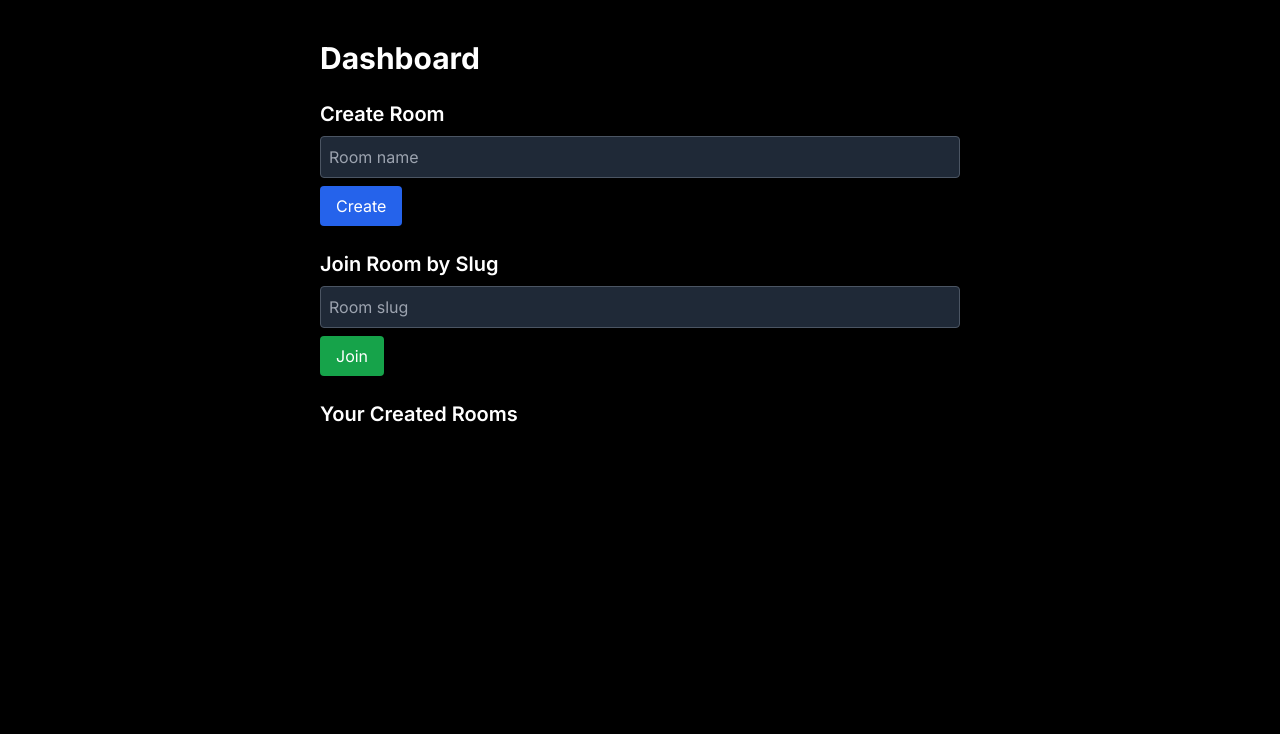
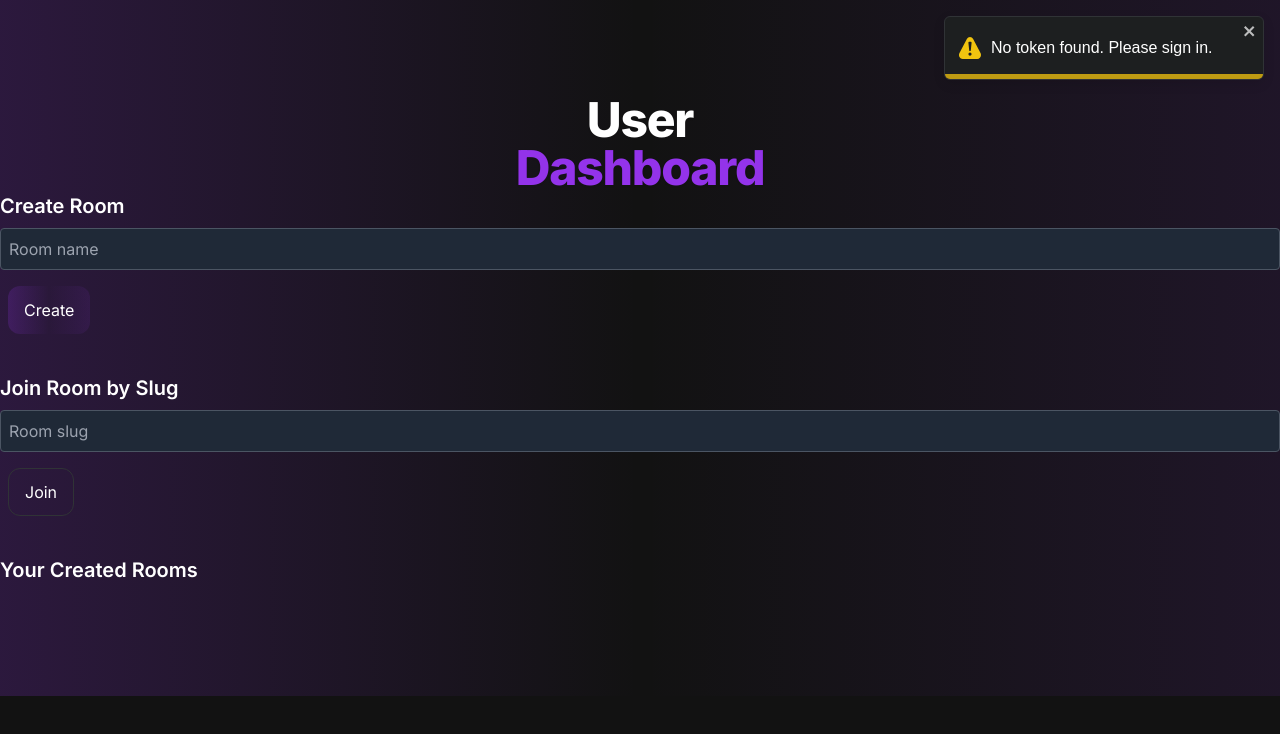
Before and after one commit to dveo26/droodle, a Next.js app in the folder doodle/apps/excelidraw-frontend/: page /dashboard in a window 1280 px wide. Shown: the top 734 px of the page. Built offline with nearby package versions, Linux system fonts and the light colour scheme.

Commit message:
frontend ui done

```diff
--- a/doodle/apps/excelidraw-frontend/app/dashboard/page.tsx
+++ b/doodle/apps/excelidraw-frontend/app/dashboard/page.tsx
@@ -3,11 +3,17 @@
 import { useState, useEffect } from "react";
 import { useRouter } from "next/navigation";
 import api from "@/components/api";
+import { toast ,ToastContainer} from "react-toastify";
+import { Button } from "@repo/ui/button";
+interface Room {
+  id: string;
+  slug: string;
+}
 
 export default function DashboardPage() {
   const [roomName, setRoomName] = useState("");
   const [roomSlug, setRoomSlug] = useState("");
-  const [rooms, setRooms] = useState<any[]>([]);
+  const [rooms, setRooms] = useState<Room[]>([]);
   const router = useRouter();
 
   useEffect(() => {
@@ -15,11 +21,10 @@ export default function DashboardPage() {
 
     const token = localStorage.getItem("token");
     if (!token) {
-      console.log("No token found in localStorage");
+      toast.warning("No token found. Please sign in.");
       return;
     }
 
-    console.log("Token before request:", token);
     try {
       const payload = JSON.parse(atob(token.split(".")[1]));
       console.log("Decoded JWT:", payload);
@@ -30,73 +35,95 @@ export default function DashboardPage() {
     api
       .get("/user/rooms", {
         headers: {
-          Authorization: `${token}`,
+          Authorization: `Bearer ${token}`,
         },
       })
       .then((res) => {
         if (res.data.success) setRooms(res.data.rooms);
       })
       .catch((error) => {
-        console.error("Failed to fetch rooms:", error.response?.data || error);
+        toast.error(
+          error.response?.data?.message || "Failed to fetch your rooms"
+        );
+        console.error("Failed to fetch rooms:", error);
       });
   }, []);
 
   const createRoom = async () => {
     const token = localStorage.getItem("token");
     if (!token) {
-      alert("Please sign in first");
+      toast.error("Please sign in first");
       return;
     }
 
     try {
-      console.log("Creating room with token:", token);
       const res = await api.post(
         "/room",
         { name: roomName },
         {
           headers: {
-            Authorization: ` ${token}`,
+            Authorization: `Bearer ${token}`,
             "Content-Type": "application/json",
           },
         }
       );
       if (res.data.success) {
+        toast.success("Room created successfully!");
         router.push(`/canvas/${res.data.roomId}`);
       }
-    } catch (err: any) {
-      console.error("Create room error:", err.response?.data || err);
-      alert(err?.response?.data?.message || "Failed to create room");
+    } catch (err: unknown) {
+      if (
+        err &&
+        typeof err === "object" &&
+        "response" in err &&
+        err.response &&
+        typeof err.response === "object" &&
+        "data" in err.response
+      ) {
+        // @ts-expect-error: err is typed as unknown but we expect it to have a response property here
+        toast.error(err.response.data?.message || "Failed to create room");
+      } else {
+        toast.error("Failed to create room");
+      }
     }
   };
 
   const joinRoom = async () => {
     const token = localStorage.getItem("token");
     if (!token) {
-      alert("Please sign in first");
+      toast.error("Please sign in first");
       return;
     }
 
     try {
       const res = await api.get(`/room/${roomSlug}`, {
         headers: {
-          Authorization: `${token}`,
+          Authorization: `Bearer ${token}`,
         },
       });
       if (res.data.success && res.data.room?.id) {
+        toast.success("Joined room successfully!");
         router.push(`/canvas/${res.data.room.id}`);
       } else {
-        alert("Room not found");
+        toast.warning("Room not found");
       }
     } catch (e) {
       console.error("Join room error:", e);
-      alert("Failed to join room");
+      toast.error("Failed to join room");
     }
   };
 
   return (
-    <div className="max-w-2xl mx-auto px-4 py-10 text-white">
-      <h1 className="text-3xl font-bold mb-6">Dashboard</h1>
-
+    <>
+      <div className="max-w- mx-auto text-white py-24 bg-gradient-to-r from-primary/20 via-transparent to-primary/10">
+      <div className="text-center max-w-3xl mx-auto">
+              <h1 className="text-6xl sm:text-5xl font-extrabold leading-tight tracking-tight drop-shadow-sm">
+                User
+                <span className="text-primary block drop-shadow-[0_0_12px_rgba()]">
+                  Dashboard
+                </span>
+              </h1>
+</div>
         {/* Create Room */}
         <div className="mb-6">
           <h2 className="text-xl font-semibold">Create Room</h2>
@@ -106,12 +133,16 @@ export default function DashboardPage() {
             value={roomName}
             onChange={(e) => setRoomName(e.target.value)}
           />
-        <button
+          <div className="px-2 py-4">
+            <Button
+              variant="primary"
               onClick={createRoom}
-          className="mt-2 bg-blue-600 hover:bg-blue-700 px-4 py-2 rounded"
+              size="lg"
+              className="px-4 py-2 rounded"
             >
               Create
-        </button>
+            </Button>
+          </div>
         </div>
 
         {/* Join Room */}
@@ -123,12 +154,16 @@ export default function DashboardPage() {
             value={roomSlug}
             onChange={(e) => setRoomSlug(e.target.value)}
           />
-        <button
+          <div className="px-2 py-4">
+            <Button
+              variant="outline"
+              size="lg"
               onClick={joinRoom}
-          className="mt-2 bg-green-600 hover:bg-green-700 px-4 py-2 rounded"
+              className=" px-4 py-2 rounded"
             >
               Join
-        </button>
+            </Button>
+          </div>
         </div>
 
         {/* User Rooms */}
@@ -148,5 +183,19 @@ export default function DashboardPage() {
           </ul>
         </div>
       </div>
+      <ToastContainer
+        position="top-right"
+        autoClose={5000}
+        hideProgressBar={false}
+        newestOnTop={false}
+        closeOnClick
+        rtl={false}
+        pauseOnFocusLoss
+        draggable
+        pauseOnHover
+        theme="dark"
+        toastClassName="bg-card text-card-foreground border border-border"
+      />
+    </>
   );
 }
--- a/doodle/apps/excelidraw-frontend/app/globals.css
+++ b/doodle/apps/excelidraw-frontend/app/globals.css
@@ -4,26 +4,26 @@
 
 @layer base {
   :root {
-    --background: 0 0% 0%; /* #000000 */
+    --background: 210 11% 7%; /* #121212 */
     --foreground: 0 0% 100%;
-    --card: 0 0% 13%; /* #222222 */
+    --card: 210 6% 12%; /* #1E1E1E */
     --card-foreground: 0 0% 100%;
-    --popover: 0 0% 13%;
+    --popover: 210 6% 12%;
     --popover-foreground: 0 0% 100%;
-    --primary: 162 77% 46%; /* #1DCD9F */
+    --primary: 271 81% 56%; /* #9333EA */
     --primary-foreground: 0 0% 100%;
-    --secondary: 162 77% 35%; /* #169976 */
+    --secondary: 330 81% 60%; /* #EC4899 */
     --secondary-foreground: 0 0% 100%;
-    --muted: 0 0% 13%;
+    --accent: 188 86% 53%; /* #06B6D4 */
+    --accent-foreground: 0 0% 100%;
+    --muted: 210 6% 12%;
     --muted-foreground: 0 0% 70%;
-    --accent: 162 77% 46%;
-    --accent-foreground: 0 0% 100%;
     --destructive: 0 84.2% 60.2%;
     --destructive-foreground: 0 0% 98%;
-    --border: 0 0% 13%;
-    --input: 0 0% 13%;
-    --ring: 162 77% 46%;
-    --radius: 0.5rem;
+    --border: 210 6% 20%; /* #333 */
+    --input: 210 6% 12%;
+    --ring: 271 81% 56%;
+    --radius: 0.75rem;
   }
 }
 
@@ -33,13 +33,14 @@
   }
   body {
     @apply bg-background text-foreground;
+    background-color: #121212;
   }
 }
 
 /* Custom focus styles for better accessibility */
 @layer utilities {
   .focus-visible {
-    @apply focus:outline-none focus:ring-2 focus:ring-[#1DCD9F] focus:ring-offset-2 focus:ring-offset-black;
+    @apply focus:outline-none focus:ring-2 focus:ring-[#9333EA] focus:ring-offset-2 focus:ring-offset-[#121212];
   }
 }
 
@@ -48,19 +49,89 @@ html {
   scroll-behavior: smooth;
 }
 
+/* Custom animations */
+@keyframes fade-in-down {
+  from {
+    opacity: 0;
+    transform: translateY(-20px);
+  }
+  to {
+    opacity: 1;
+    transform: translateY(0);
+  }
+}
+
+@keyframes gradient-x {
+  0%,
+  100% {
+    background-size: 200% 200%;
+    background-position: left center;
+  }
+  50% {
+    background-size: 200% 200%;
+    background-position: right center;
+  }
+}
+
+.animate-fade-in-down {
+  animation: fade-in-down 1s ease-out;
+}
+
+.animate-gradient-x {
+  animation: gradient-x 3s ease infinite;
+  background-size: 200% 200%;
+}
+
 /* Card hover effects */
 .card-hover:hover {
-  transform: translateY(-2px);
-  transition: all 0.2s ease-in-out;
-  box-shadow: 0 10px 25px rgba(29, 205, 159, 0.15);
+  transform: translateY(-2px) scale(1.02);
+  transition: all 0.3s ease-in-out;
+  box-shadow: 0 20px 40px rgba(147, 51, 234, 0.15);
 }
 
-/* Button gradient */
+/* Button gradient effects */
 .btn-gradient {
-  background: linear-gradient(90deg, #1dcd9f 0%, #169976 100%);
+  background: linear-gradient(90deg, #9333ea 0%, #ec4899 50%, #06b6d4 100%);
   transition: all 0.3s ease;
 }
 
 .btn-gradient:hover {
-  background: linear-gradient(90deg, #169976 0%, #1dcd9f 100%);
+  background: linear-gradient(90deg, #06b6d4 0%, #ec4899 50%, #9333ea 100%);
+  transform: scale(1.05);
+  box-shadow: 0 10px 30px rgba(147, 51, 234, 0.3);
 }
+
+/* Glow effects */
+.glow-purple {
+  box-shadow: 0 0 20px rgba(147, 51, 234, 0.3);
+}
+
+.glow-pink {
+  box-shadow: 0 0 20px rgba(236, 72, 153, 0.3);
+}
+
+.glow-cyan {
+  box-shadow: 0 0 20px rgba(6, 182, 212, 0.3);
+}
+
+/* Text gradient utilities */
+.text-gradient-purple-pink {
+  background: linear-gradient(90deg, #9333ea 0%, #ec4899 100%);
+  -webkit-background-clip: text;
+  -webkit-text-fill-color: transparent;
+  background-clip: text;
+}
+
+.text-gradient-pink-cyan {
+  background: linear-gradient(90deg, #ec4899 0%, #06b6d4 100%);
+  -webkit-background-clip: text;
+  -webkit-text-fill-color: transparent;
+  background-clip: text;
+}
+
+.text-gradient-cyan-purple {
+  background: linear-gradient(90deg, #06b6d4 0%, #9333ea 100%);
+  -webkit-background-clip: text;
+  -webkit-text-fill-color: transparent;
+  background-clip: text;
+}
--- a/doodle/apps/excelidraw-frontend/app/layout.tsx
+++ b/doodle/apps/excelidraw-frontend/app/layout.tsx
@@ -56,7 +56,7 @@ export default function RootLayout({
       <head>
         <link rel="icon" href="/favicon.ico" />
         <link rel="apple-touch-icon" href="/apple-touch-icon.png" />
-        <meta name="theme-color" content="#000000" />
+        <meta name="theme-color" content="#121212" />
         <script
           type="application/ld+json"
           dangerouslySetInnerHTML={{
@@ -90,7 +90,7 @@ export default function RootLayout({
       </head>
       <body
         className={`${inter.className} antialiased`}
-        style={{ backgroundColor: "#000000" }}
+        style={{ backgroundColor: "#121212" }}
       >
         {children}
       </body>
--- a/doodle/apps/excelidraw-frontend/package.json
+++ b/doodle/apps/excelidraw-frontend/package.json
@@ -16,6 +16,8 @@
     "next": "^15.3.3",
     "react": "^19.1.0",
     "react-dom": "^19.1.0",
+    "react-toast": "^1.0.3",
+    "react-toastify": "^11.0.5",
     "tailwindcss-animate": "^1.0.7"
   },
   "devDependencies": {
--- a/doodle/apps/excelidraw-frontend/tailwind.config.ts
+++ b/doodle/apps/excelidraw-frontend/tailwind.config.ts
@@ -1,84 +1,80 @@
-/** @type {import('tailwindcss').Config} */
-export default {
-  darkMode: ['class'],
+import type { Config } from "tailwindcss";
+
+const config = {
+  darkMode: ["class"],
   content: [
-    './pages/**/*.{ts,tsx}',
-    './components/**/*.{ts,tsx}',
-    './app/**/*.{ts,tsx}',
-    './src/**/*.{ts,tsx}',
+    "./pages/**/*.{ts,tsx}",
+    "./components/**/*.{ts,tsx}",
+    "./app/**/*.{ts,tsx}",
+    "./src/**/*.{ts,tsx}",
+    "*.{js,ts,jsx,tsx,mdx}",
   ],
   theme: {
+    container: {
+      center: true,
+      padding: "2rem",
+      screens: {
+        "2xl": "1400px",
+      },
+    },
     extend: {
-      borderRadius: {
-        lg: 'var(--radius)',
-        md: 'calc(var(--radius) - 2px)',
-        sm: 'calc(var(--radius) - 4px)',
-      },
       colors: {
-        background: 'hsl(var(--background))',
-        foreground: 'hsl(var(--foreground))',
-        card: {
-          DEFAULT: 'hsl(var(--card))',
-          foreground: 'hsl(var(--card-foreground))',
+        border: "hsl(var(--border))",
+        input: "hsl(var(--input))",
+        ring: "hsl(var(--ring))",
+        background: "hsl(var(--background))",
+        foreground: "hsl(var(--foreground))",
+        primary: {
+          DEFAULT: "#9333EA", // Purple
+          foreground: "hsl(var(--primary-foreground))",
+        },
+        secondary: {
+          DEFAULT: "#EC4899", // Pink
+          foreground: "hsl(var(--secondary-foreground))",
+        },
+        accent: {
+          DEFAULT: "#06B6D4", // Cyan
+          foreground: "hsl(var(--accent-foreground))",
+        },
+        destructive: {
+          DEFAULT: "hsl(var(--destructive))",
+          foreground: "hsl(var(--destructive-foreground))",
+        },
+        muted: {
+          DEFAULT: "hsl(var(--muted))",
+          foreground: "hsl(var(--muted-foreground))",
         },
         popover: {
-          DEFAULT: 'hsl(var(--popover))',
-          foreground: 'hsl(var(--popover-foreground))',
+          DEFAULT: "hsl(var(--popover))",
+          foreground: "hsl(var(--popover-foreground))",
         },
-        primary: {
-          DEFAULT: 'hsl(var(--primary))',
-          foreground: 'hsl(var(--primary-foreground))',
-        },
-        secondary: {
-          DEFAULT: 'hsl(var(--secondary))',
-          foreground: 'hsl(var(--secondary-foreground))',
-        },
-        muted: {
-          DEFAULT: 'hsl(var(--muted))',
-          foreground: 'hsl(var(--muted-foreground))',
-        },
-        accent: {
-          DEFAULT: 'hsl(var(--accent))',
-          foreground: 'hsl(var(--accent-foreground))',
-        },
-        destructive: {
-          DEFAULT: 'hsl(var(--destructive))',
-          foreground: 'hsl(var(--destructive-foreground))',
-        },
-        border: 'hsl(var(--border))',
-        input: 'hsl(var(--input))',
-        ring: 'hsl(var(--ring))',
-        chart: {
-          1: 'hsl(var(--chart-1))',
-          2: 'hsl(var(--chart-2))',
-          3: 'hsl(var(--chart-3))',
-          4: 'hsl(var(--chart-4))',
-          5: 'hsl(var(--chart-5))',
+        card: {
+          DEFAULT: "hsl(var(--card))",
+          foreground: "hsl(var(--card-foreground))",
         },
       },
+      borderRadius: {
+        lg: "var(--radius)",
+        md: "calc(var(--radius) - 2px)",
+        sm: "calc(var(--radius) - 4px)",
+      },
       keyframes: {
-        'accordion-down': {
-          from: {
-            height: '0',
-          },
-          to: {
-            height: 'var(--radix-accordion-content-height)',
-          },
+        "accordion-down": {
+          from: { height: "0" },
+          to: { height: "var(--radix-accordion-content-height)" },
         },
-        'accordion-up': {
-          from: {
-            height: 'var(--radix-accordion-content-height)',
-          },
-          to: {
-            height: '0',
-          },
+        "accordion-up": {
+          from: { height: "var(--radix-accordion-content-height)" },
+          to: { height: "0" },
         },
       },
       animation: {
-        'accordion-down': 'accordion-down 0.2s ease-out',
-        'accordion-up': 'accordion-up 0.2s ease-out',
+        "accordion-down": "accordion-down 0.2s ease-out",
+        "accordion-up": "accordion-up 0.2s ease-out",
       },
     },
   },
-  plugins: [require('tailwindcss-animate')],
-};
+  plugins: [require("tailwindcss-animate")],
+} satisfies Config;
+
+export default config;
--- a/doodle/packages/ui/src/button.tsx
+++ b/doodle/packages/ui/src/button.tsx
@@ -1,6 +1,6 @@
 "use client";
 
-import { ReactNode } from "react";
+import type { ReactNode } from "react";
 
 interface ButtonProps {
   variant: "primary" | "outline" | "secondary";
@@ -19,23 +19,31 @@ export const Button = ({
 }: ButtonProps) => {
   const baseStyles = `
     font-medium
-    rounded-2xl
+    rounded-xl
     transition-all
-    duration-200
+    duration-300
     focus:outline-none
     focus:ring-2
     focus:ring-offset-2
+    focus:ring-[#9333EA]
+    focus:ring-offset-[#121212]
+    inline-flex
+    items-center
+    justify-center
+    whitespace-nowrap
+    disabled:pointer-events-none
+    disabled:opacity-50
   `;
 
   const sizeStyles =
-    size === "lg" ? "px-6 py-3 text-base" : "px-3 py-1.5 text-sm";
+    size === "lg" ? "px-8 py-3 text-base h-12" : "px-4 py-2 text-sm h-9";
 
   const variantStyles =
     variant === "primary"
-      ? "bg-primary text-white hover:shadow-[0_0_8px_2px_rgba(99,102,241,0.5)]"
+      ? "bg-gradient-to-r from-[#9333EA] via-[#EC4899] to-[#06B6D4] text-white hover:opacity-90 hover:scale-105 hover:shadow-lg hover:shadow-[#EC4899]/25"
       : variant === "secondary"
-        ? "bg-secondary text-secondary-foreground shadow-sm hover:bg-secondary/80 hover:shadow-md"
-        : "border border-input bg-background text-foreground shadow-sm hover:bg-accent hover:text-accent-foreground hover:shadow-md";
+        ? "bg-[#1E1E1E] text-white border border-[#333] hover:bg-[#252525] hover:scale-105 hover:shadow-lg hover:shadow-[#9333EA]/20"
+        : "border border-[#9333EA] text-[#9333EA] bg-transparent hover:bg-[#9333EA] hover:text-white hover:scale-105 hover:shadow-lg hover:shadow-[#9333EA]/25";
 
   return (
     <button
@@ -46,3 +54,5 @@ export const Button = ({
     </button>
   );
 };
+
+export default Button;
```
Also changed, not shown: doodle/apps/excelidraw-frontend/app/page.tsx (+64 -29 lines), doodle/apps/excelidraw-frontend/app/signin/page.tsx (+18 -2 lines), doodle/apps/excelidraw-frontend/app/signup/page.tsx (+4 -8 lines), doodle/apps/excelidraw-frontend/draw/http.ts (+18 -7 lines), doodle/packages/ui/src/card.tsx (+47 -9 lines), doodle/packages/ui/src/code.tsx (+23 -3 lines), 1 other file (tests, documents, lock files or other folders). Lines whose indentation alone changed are shown as unchanged.
